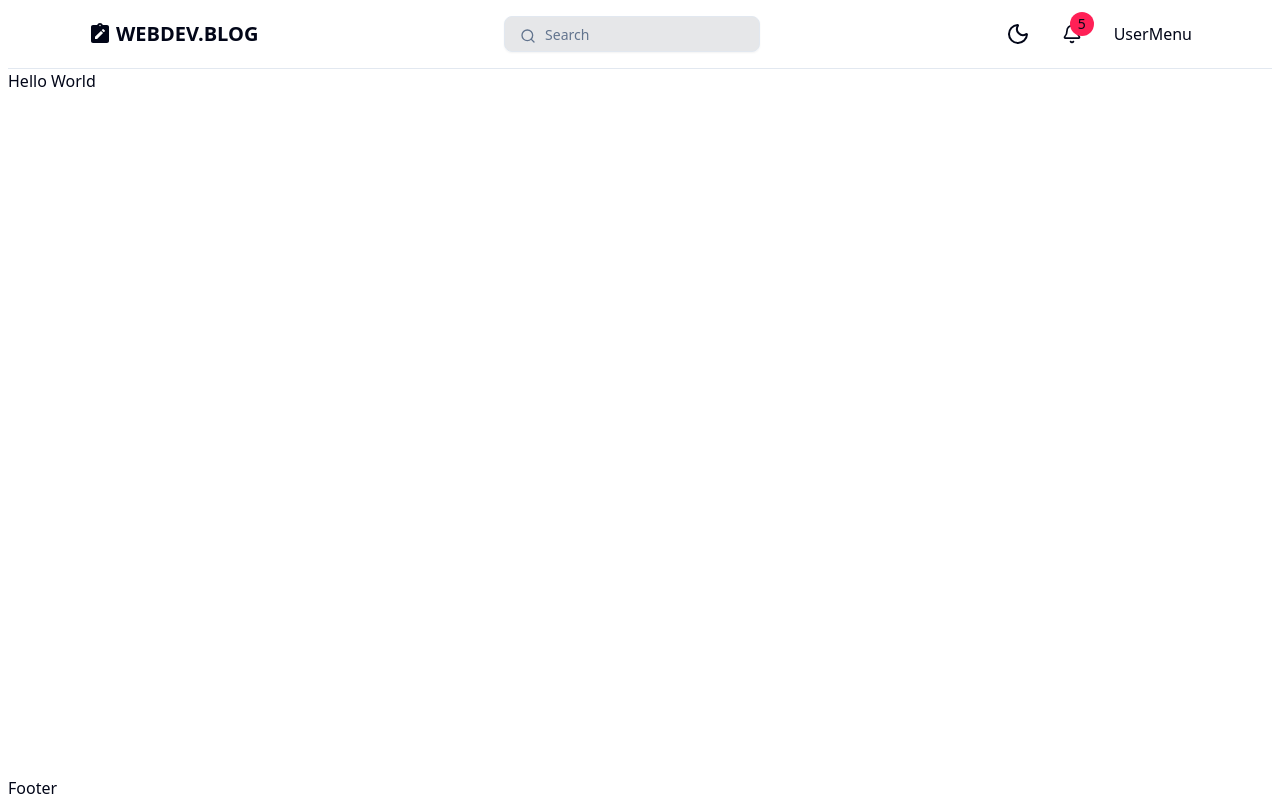
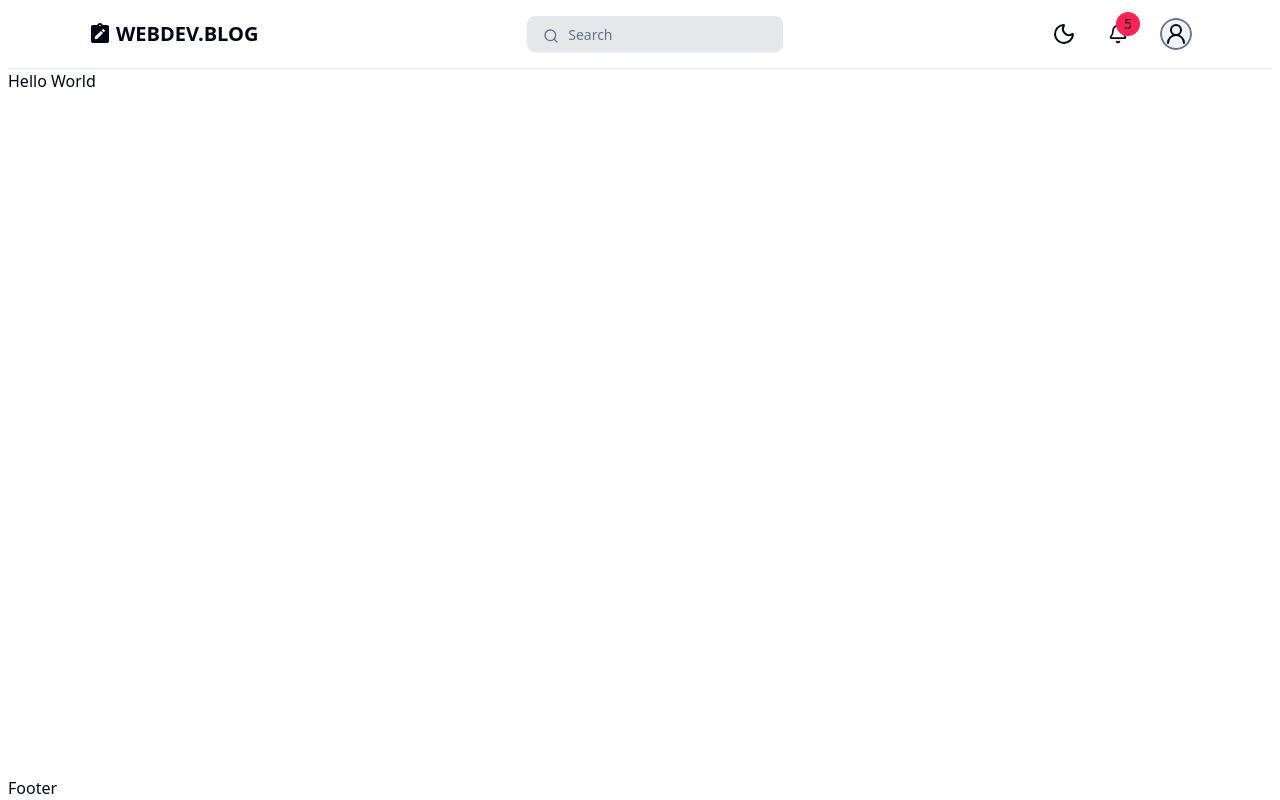
Before and after one commit to HoTienQuoc/NextjsBlog, a Next.js app in the folder nextjsblog/: page / in a window 1280 px wide. Built offline with nearby package versions, Linux system fonts and the light colour scheme.

Commit message:
Integrate UserButton component into NavBar for improved user interaction; replaced placeholder UserMenu with UserButton for enhanced functionality.

```diff
--- a/nextjsblog/components/layout/NavBar.tsx
+++ b/nextjsblog/components/layout/NavBar.tsx
@@ -3,6 +3,8 @@ import Notifications from "./Notifications";
 import SearchInput from "./SearchInput";
 import ThemeToggle from "./ThemeToggle";
 import { MdNoteAlt } from "react-icons/md";
+import UserButton from "./UserButton";
+
 
 
 const Navbar = () => {
@@ -18,7 +20,7 @@ const Navbar = () => {
                     <div className="flex gap-5 sm:gap-8 items-center">
                         <ThemeToggle/>
                         <Notifications/>
-                        <div>UserMenu</div>
+                        <UserButton/>
                     </div>
                 </div>
             </Container>
--- /dev/null
+++ b/nextjsblog/components/layout/UserButton.tsx
@@ -0,0 +1,54 @@
+import { DropdownMenu, DropdownMenuTrigger, DropdownMenuContent, DropdownMenuItem, DropdownMenuSeparator } from "@/components/ui/dropdown-menu"
+import { Avatar, AvatarImage, AvatarFallback } from "@/components/ui/avatar"
+import { LogOut, Pencil, Shield, User, UserRound } from "lucide-react"
+import { FaRegBookmark } from "react-icons/fa"
+
+
+
+const UserButton = () => {
+  return (
+    <DropdownMenu>
+        <DropdownMenuTrigger>
+            <Avatar>
+                <AvatarImage src=""/>
+                <AvatarFallback className="border-2 border-slate-500 dark:border-slate-50">
+                    <UserRound/>
+                </AvatarFallback>
+            </Avatar>
+        </DropdownMenuTrigger>
+        <DropdownMenuContent>
+            <DropdownMenuItem>
+                <button className="flex items-center gap-2">
+                    <User size={18}/>Profile
+                </button>
+            </DropdownMenuItem>
+            <DropdownMenuSeparator/>
+            <DropdownMenuItem>
+                <button className="flex items-center gap-2">
+                    <Pencil size={18}/>Create Project
+                </button>
+            </DropdownMenuItem>
+            <DropdownMenuSeparator/>
+            <DropdownMenuItem>
+                <button className="flex items-center gap-2">
+                    <FaRegBookmark size={18}/>Bookmark
+                </button>
+            </DropdownMenuItem>
+            <DropdownMenuSeparator/>
+            <DropdownMenuItem>
+                <button className="flex items-center gap-2">
+                    <Shield size={18}/>Admin
+                </button>
+            </DropdownMenuItem>
+            <DropdownMenuSeparator/>
+            <DropdownMenuItem>
+                <button className="flex items-center gap-2">
+                    <LogOut size={18}/>Logout
+                </button>
+            </DropdownMenuItem>
+        </DropdownMenuContent>
+    </DropdownMenu>
+  )
+}
+
+export default UserButton
```
